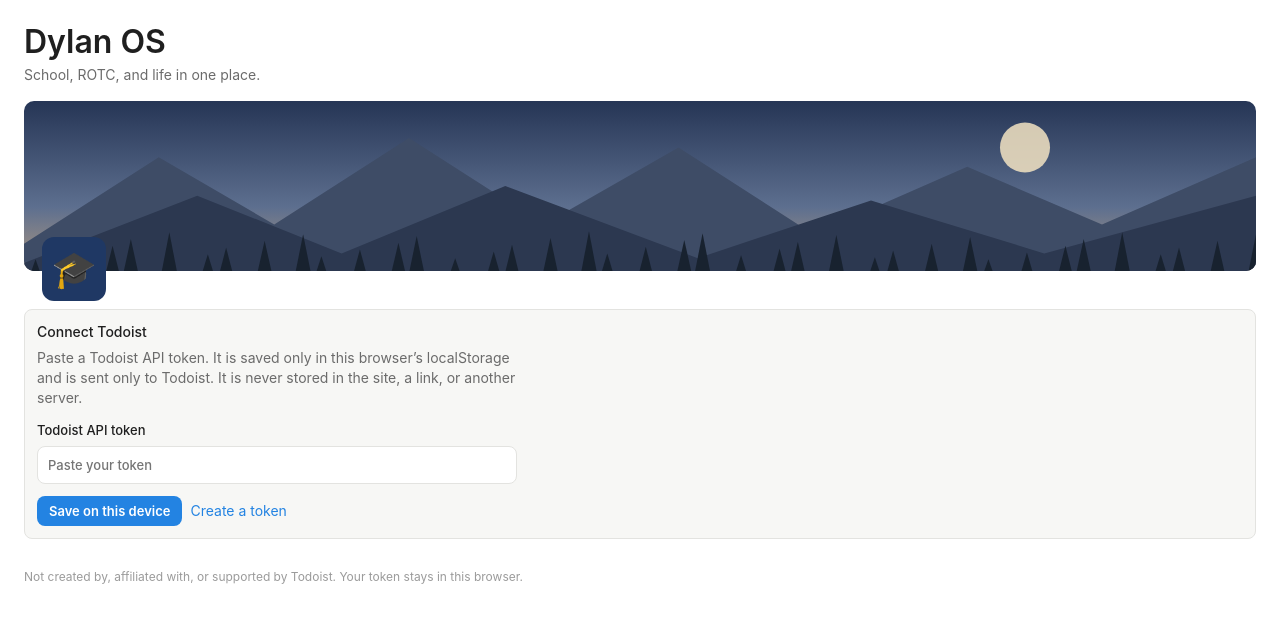
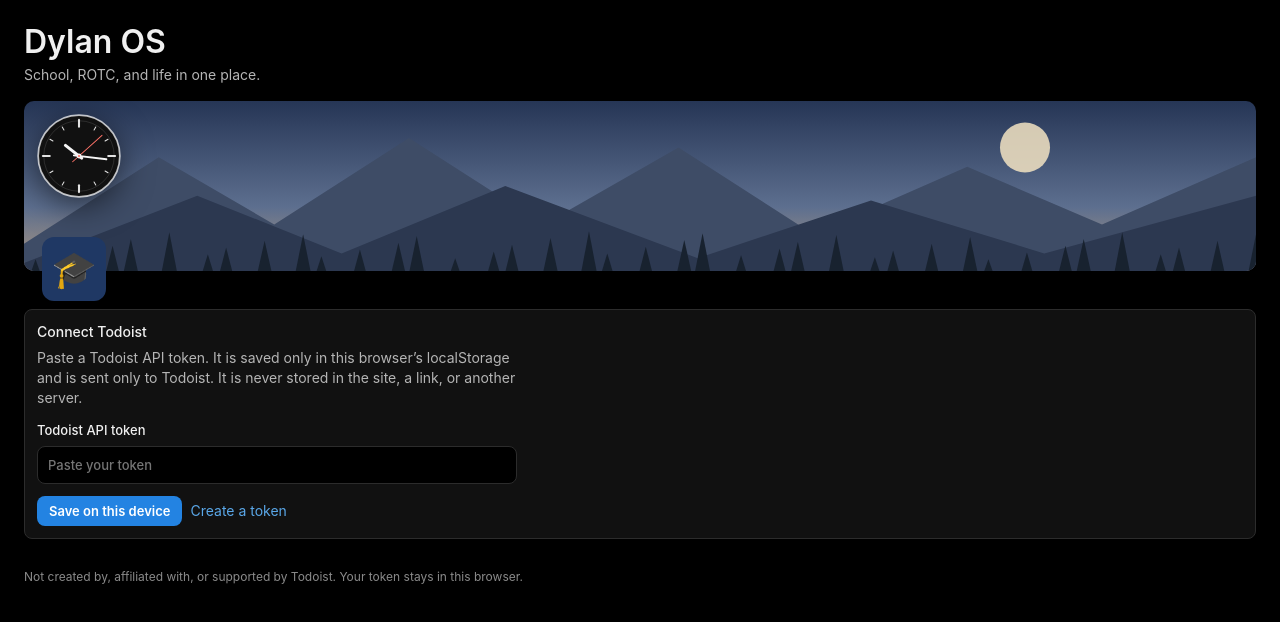
Before and after one commit to Dylan1806/dylan-os, a plain HTML site: page index.html in a window 1280 px wide. Drawn offline with Linux system fonts and the light colour scheme.

Commit message:
Use a black theme and add a local analog clock.
The page stays near-black with dark cards and light text, and a cover clock tracks the device time with moving hands.

Co-authored-by: Dylan1806 <Dylan1806@users.noreply.github.com>

```diff
--- a/index.html
+++ b/index.html
@@ -3,7 +3,7 @@
 <head>
   <meta charset="utf-8">
   <meta name="viewport" content="width=device-width, initial-scale=1, viewport-fit=cover">
-  <meta name="theme-color" content="#1F3864">
+  <meta name="theme-color" content="#000000">
   <meta name="description" content="A personal dashboard for school, ROTC, and life. Task data stays in your Todoist account.">
   <meta name="apple-mobile-web-app-capable" content="yes">
   <meta name="mobile-web-app-capable" content="yes">
--- a/js/app.js
+++ b/js/app.js
@@ -1,5 +1,5 @@
 import { closeTask, loadDashboard, reopenTask, TodoistError } from "./api.js";
-import { chicagoHour, chicagoToday, clockText, mondayOf } from "./dates.js";
+import { analogAngles, chicagoHour, chicagoToday, clockText, mondayOf } from "./dates.js";
 import { buildModel } from "./model.js";
 import { renderSettings, renderShell, renderToasts } from "./views.js";
 
@@ -382,8 +382,21 @@ function saveSettings(draft) {
   render();
 }
 
+function tickAnalog(date = new Date()) {
+  const angles = analogAngles(date);
+  const label = `Local time ${date.toLocaleTimeString("en-US", { hour: "numeric", minute: "2-digit" })}`;
+  for (const face of document.querySelectorAll("[data-analog]")) {
+    if (face.getAttribute("aria-label") !== label) face.setAttribute("aria-label", label);
+    for (const name of ["hour", "minute", "second"]) {
+      const hand = face.querySelector(`[data-hand="${name}"]`);
+      if (hand) hand.setAttribute("transform", `rotate(${angles[name]} 50 50)`);
+    }
+  }
+}
+
 function tickClock() {
   const text = clockText();
+  tickAnalog();
   for (const node of document.querySelectorAll("[data-clock=time]")) node.textContent = text.time;
   for (const node of document.querySelectorAll("[data-clock=date]")) node.textContent = text.date;
   const line = document.querySelector("[data-now=line]");
@@ -434,6 +447,11 @@ function onFocus() {
 document.addEventListener("visibilitychange", onFocus);
 window.addEventListener("focus", onFocus);
 setInterval(tickClock, 1000);
+function paintAnalog() {
+  tickAnalog();
+  requestAnimationFrame(paintAnalog);
+}
+requestAnimationFrame(paintAnalog);
 
 if ("serviceWorker" in navigator) {
   navigator.serviceWorker.register("./sw.js").catch(() => {});
--- a/js/dates.js
+++ b/js/dates.js
@@ -165,6 +165,13 @@ export function chicagoToday(date = new Date()) {
   return chicagoParts(date).iso;
 }
 
+export function analogAngles(date) {
+  const seconds = date.getSeconds() + date.getMilliseconds() / 1000;
+  const minutes = date.getMinutes() + seconds / 60;
+  const hours = (date.getHours() % 12) + minutes / 60;
+  return { hour: hours * 30, minute: minutes * 6, second: seconds * 6 };
+}
+
 export function clockText(date = new Date()) {
   const time = date.toLocaleTimeString("en-US", { timeZone: TZ, hour: "numeric", minute: "2-digit" });
   const day = date.toLocaleDateString("en-US", { timeZone: TZ, weekday: "long", month: "short", day: "numeric" });
--- a/js/views.js
+++ b/js/views.js
@@ -104,7 +104,45 @@ function cover() {
     svgEl("polygon", { points: "0,170 140,80 260,150 400,60 540,150 680,70 820,160 980,90 1120,150 1280,80 1280,220 0,220", fill: "#3E4C66" }),
     svgEl("polygon", { points: "0,190 180,120 330,180 500,110 700,185 880,125 1060,180 1280,120 1280,220 0,220", fill: "#2C3850" }),
     ...pines,
-  ));
+  ), analogClock());
+}
+
+function analogClock() {
+  const ticks = [];
+  for (let i = 0; i < 12; i++) {
+    const major = i % 3 === 0;
+    ticks.push(svgEl("line", {
+      x1: "50",
+      y1: major ? "8" : "11",
+      x2: "50",
+      y2: major ? "16" : "15",
+      stroke: "rgba(255,255,255,0.88)",
+      "stroke-width": major ? "2.4" : "1.2",
+      "stroke-linecap": "round",
+      transform: `rotate(${i * 30} 50 50)`,
+    }));
+  }
+  const hand = (name, y1, y2, width, color) => svgEl("g", { "data-hand": name }, svgEl("line", {
+    x1: "50",
+    y1,
+    x2: "50",
+    y2,
+    stroke: color,
+    "stroke-width": width,
+    "stroke-linecap": "round",
+  }));
+  return h("div", { class: "analog", "data-analog": "1", role: "img", "aria-label": "Local time" },
+    svgEl("svg", { viewBox: "0 0 100 100" },
+      svgEl("circle", { cx: "50", cy: "50", r: "47.5", fill: "#111111", stroke: "rgba(255,255,255,0.72)", "stroke-width": "2" }),
+      svgEl("circle", { cx: "50", cy: "50", r: "41", fill: "none", stroke: "rgba(255,255,255,0.14)", "stroke-width": "1" }),
+      ...ticks,
+      hand("hour", "54", "30", "3.6", "#f5f5f5"),
+      hand("minute", "56", "18", "2.3", "#f5f5f5"),
+      hand("second", "60", "14", "1.15", "#ff7369"),
+      svgEl("circle", { cx: "50", cy: "50", r: "2.8", fill: "#f5f5f5" }),
+      svgEl("circle", { cx: "50", cy: "50", r: "1.3", fill: "#ff7369" }),
+    ),
+  );
 }
 
 function art(kind, color) {
--- a/styles.css
+++ b/styles.css
@@ -1,59 +1,33 @@
 :root {
-  color-scheme: light;
-  --bg: #ffffff;
-  --bg-subtle: #f7f7f5;
-  --text: #1f1f1f;
-  --text-2: #6b6b6b;
-  --text-3: #9b9b9b;
-  --accent: #2383e2;
-  --warning: #c76b00;
-  --danger: #d44c47;
+  color-scheme: dark;
+  --bg: #000000;
+  --bg-subtle: #111111;
+  --text: #f0f0f0;
+  --text-2: #b5b5b5;
+  --text-3: #8a8a8a;
+  --accent: #5aa7e8;
+  --warning: #ffb15a;
+  --danger: #ff7b72;
   --fill-accent: #2383e2;
-  --fill-2: #ebebea;
-  --border: #e3e3e0;
-  --border-subtle: #efefed;
-  --border-strong: #c8c8c5;
-  --focus: #2383e2;
+  --fill-2: #1c1c1c;
+  --border: #2c2c2c;
+  --border-subtle: #242424;
+  --border-strong: #4a4a4a;
+  --focus: #5aa7e8;
   --on-color: #ffffff;
-  --seg-on: #ffffff;
-  --pill-accent-bg: #e7f0fb;
-  --pill-warning-bg: #fbefe0;
-  --pill-success-bg: #e6f4ea;
-  --pill-danger-bg: #fbe9e8;
-  --pill-success-fg: #2e7d4f;
-  --shadow: 0 1px 2px rgba(0, 0, 0, 0.12);
+  --seg-on: #2a2a2a;
+  --pill-accent-bg: #16324a;
+  --pill-warning-bg: #3a2814;
+  --pill-success-bg: #143222;
+  --pill-danger-bg: #3a1818;
+  --pill-success-fg: #7dcea0;
+  --shadow: 0 1px 2px rgba(0, 0, 0, 0.45);
   --mono: ui-monospace, SFMono-Regular, Menlo, monospace;
-}
-
-@media (prefers-color-scheme: dark) {
-  :root {
-    color-scheme: dark;
-    --bg: #191919;
-    --bg-subtle: #202020;
-    --text: #e9e9e7;
-    --text-2: #a3a3a3;
-    --text-3: #7a7a7a;
-    --accent: #529cca;
-    --warning: #ffa344;
-    --danger: #ff7369;
-    --fill-accent: #2383e2;
-    --fill-2: #2f2f2f;
-    --border: #373737;
-    --border-subtle: #2a2a2a;
-    --border-strong: #4a4a4a;
-    --focus: #529cca;
-    --seg-on: #2f2f2f;
-    --pill-accent-bg: #1f3348;
-    --pill-warning-bg: #3d2a12;
-    --pill-success-bg: #16331f;
-    --pill-danger-bg: #3d1a18;
-    --pill-success-fg: #6cc28a;
-  }
 }
 
 * { box-sizing: border-box; }
 
-html, body { margin: 0; padding: 0; }
+html, body { margin: 0; padding: 0; background: #000; }
 
 body {
   background: var(--bg);
@@ -89,9 +63,24 @@ h1 {
 
 .summary { margin: 4px 0 16px; color: var(--text-2); }
 
-.cover { border-radius: 10px; overflow: hidden; }
+.cover { position: relative; border-radius: 10px; overflow: hidden; }
 
-.cover svg { display: block; width: 100%; height: 170px; }
+.cover > svg { display: block; width: 100%; height: 170px; }
+
+.analog {
+  position: absolute;
+  top: 12px;
+  left: 12px;
+  width: 86px;
+  height: 86px;
+  filter: drop-shadow(0 8px 16px rgba(0, 0, 0, 0.55));
+}
+
+.analog svg { display: block; width: 100%; height: 100%; }
+
+@media (max-width: 600px) {
+  .analog { top: 10px; left: 10px; width: 64px; height: 64px; }
+}
 
 .icon-tile {
   margin-top: -34px;
@@ -148,13 +137,7 @@ h1 {
 .seg button[aria-selected="true"] {
   background: var(--seg-on);
   color: var(--text);
-  box-shadow: var(--shadow);
-}
-
-@media (prefers-color-scheme: dark) {
-  .seg button[aria-selected="true"] {
-    box-shadow: 0 0 0 1px var(--border), var(--shadow);
-  }
+  box-shadow: 0 0 0 1px var(--border), var(--shadow);
 }
 
 .toggle {
@@ -173,13 +156,9 @@ h1 {
   width: 28px;
   height: 16px;
   border-radius: 999px;
-  background: #c8c8c5;
+  background: #3a3a3a;
   position: relative;
   flex: none;
-}
-
-@media (prefers-color-scheme: dark) {
-  .switch { background: #4a4a4a; }
 }
 
 .switch::after {
@@ -621,7 +600,8 @@ button.card { width: 100%; text-align: left; cursor: pointer; }
 
 .block {
   position: absolute;
-  background: #4c7bf426;
+  background: #4c7bf459;
+  color: #f3f6ff;
   border-left: 3px solid #4c7bf4;
   border-radius: 4px;
   font-size: 11px;
@@ -707,7 +687,7 @@ button.card { width: 100%; text-align: left; cursor: pointer; }
 .modal-back {
   position: fixed;
   inset: 0;
-  background: rgba(0, 0, 0, 0.35);
+  background: rgba(0, 0, 0, 0.72);
   z-index: 30;
   display: flex;
   justify-content: center;
@@ -718,7 +698,7 @@ button.card { width: 100%; text-align: left; cursor: pointer; }
 
 .modal {
   width: min(520px, 100%);
-  background: var(--bg);
+  background: #111111;
   color: var(--text);
   border: 1px solid var(--border);
   border-radius: 12px;
@@ -746,8 +726,9 @@ button.card { width: 100%; text-align: left; cursor: pointer; }
 
 .toast {
   pointer-events: auto;
-  background: var(--text);
-  color: var(--bg);
+  background: #1a1a1a;
+  color: var(--text);
+  border: 1px solid #3a3a3a;
   border-radius: 8px;
   padding: 10px 12px;
   display: flex;
--- a/sw.js
+++ b/sw.js
@@ -1,4 +1,4 @@
-const CACHE = "dylan-os-shell-v1";
+const CACHE = "dylan-os-shell-v2";
 const ASSETS = [
   "./",
   "./index.html",
```
Also changed, not shown: tests/model.test.mjs (+11 -0 lines), manifest.webmanifest.
